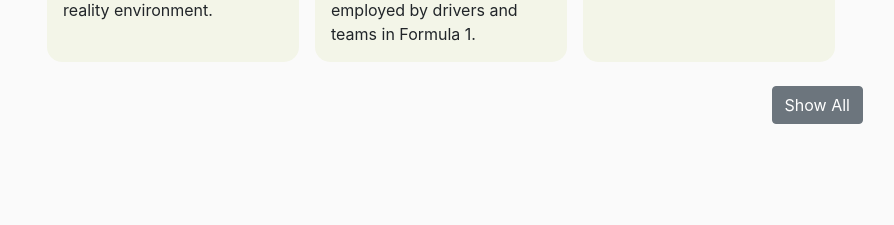
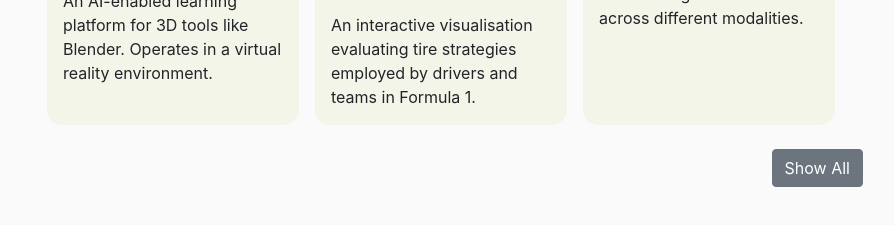
Before and after one commit to k20012691/portfolio, a React (Create React App) app: page / in a window 1280 px wide. Shown: the part 1113-1338 px from the top of the page, without its empty margins (199-1093 px from the left). Built offline with nearby package versions, Linux system fonts and the light colour scheme.

Commit message:
change button styling

```diff
--- a/src/pages/PageStyling.css
+++ b/src/pages/PageStyling.css
@@ -19,12 +19,13 @@ h2 {
     background-color: #F3F5E8;
 }
 
-.row > * {
+.row > .btn {
     width: auto;
 }
 
 .btn.btn-secondary {
     margin-top: 1rem;
+    float: right;
 }
 
 img.text-icon {
```
